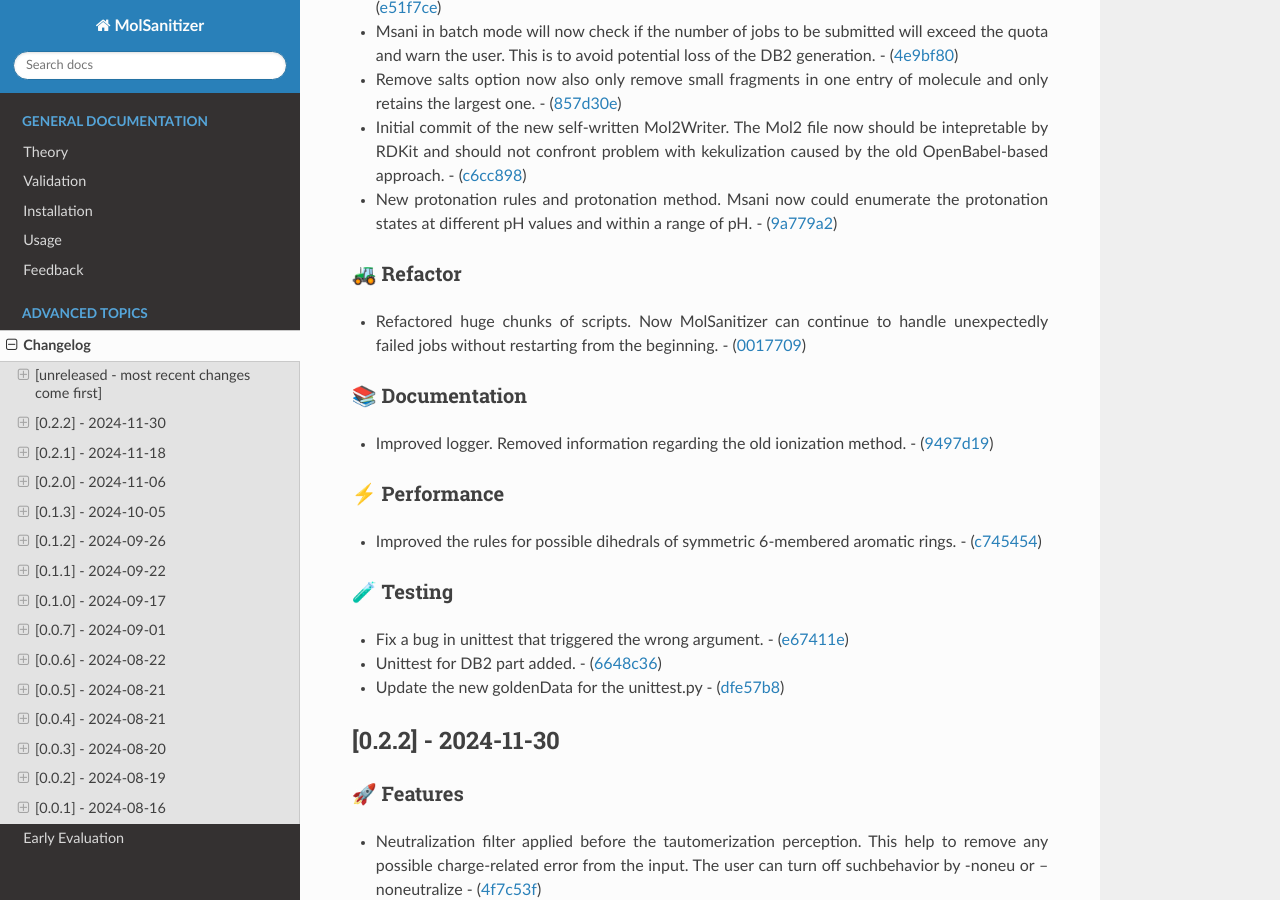
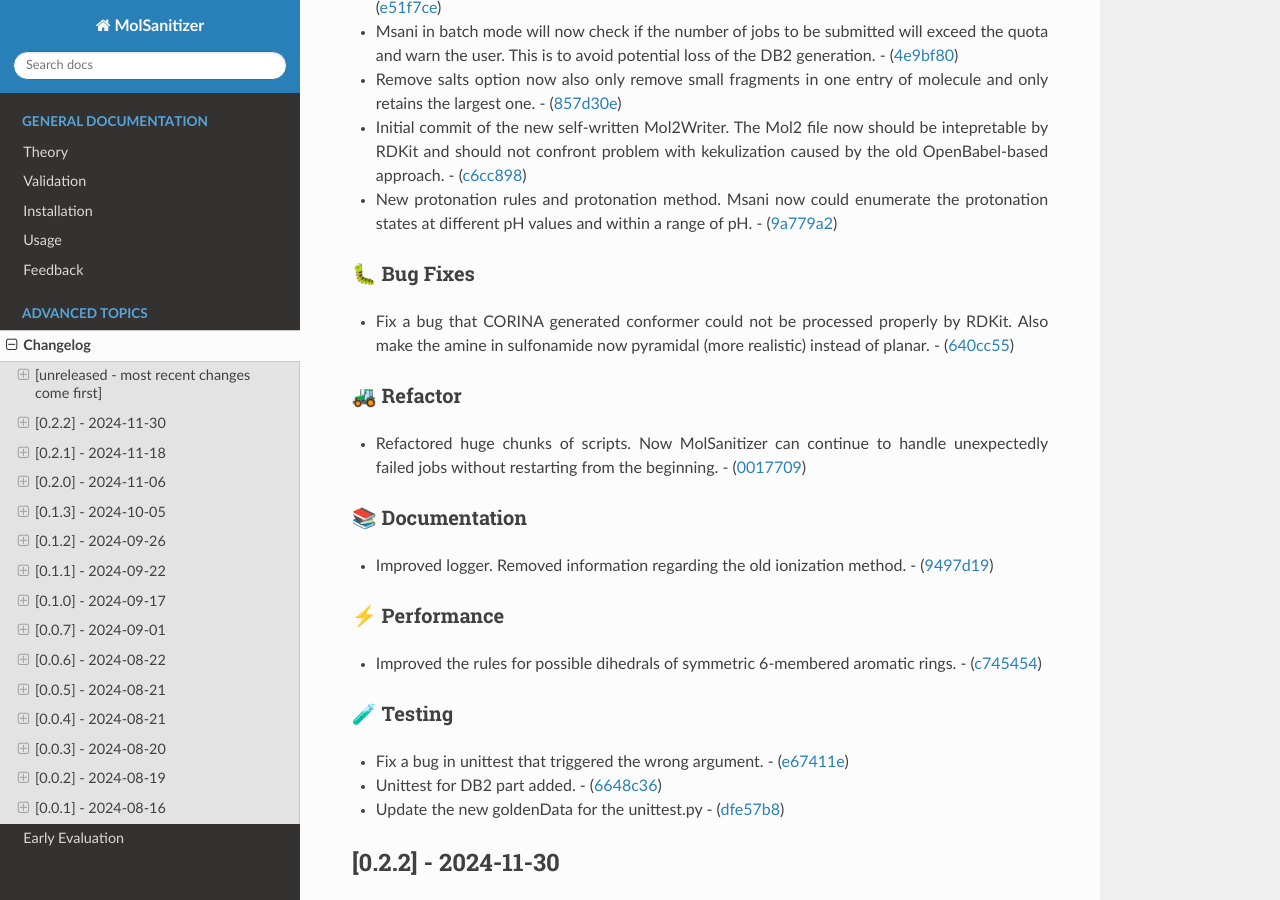
Before and after one commit to phonglam3103/msani-readthedocs, a Sphinx documentation site: the page built from docs/source/changes.rst, in a window 1280 px wide and 900 px high, scrolled down 390 px. Built offline with Sphinx 7.4.7 and the Read the Docs theme 3.1.0, drawn with Linux system fonts in a browser that asks for light colours; formulas are drawn with MathJax 3.

Commit message:
Update changes.rst from the software repository

```diff
--- a/docs/source/changes.rst
+++ b/docs/source/changes.rst
@@ -31,6 +31,14 @@ All notable changes to this project will be documented in this file.
    enumerate the protonation states at different pH values and within a
    range of pH. -
    (`9a779a2 <https://github.com/Isra3l/MolSanitizer/commit/9a779a2214159a9d177491ca6b436356cfdb96cc>`__)
+
+🐛 Bug Fixes
+~~~~~~~~~~~
+
+-  Fix a bug that CORINA generated conformer could not be processed
+   properly by RDKit. Also make the amine in sulfonamide now pyramidal
+   (more realistic) instead of planar. -
+   (`640cc55 <https://github.com/Isra3l/MolSanitizer/commit/640cc5561f3597ef0cb6dbb99b7448bc25a07076>`__)
 
 🚜 Refactor
 ~~~~~~~~~~
@@ -84,6 +92,8 @@ All notable changes to this project will be documented in this file.
    Enable by -c or –corina, but the user is asked to set a path to
    CORINA in msani_configurations.yaml. -
    (`de95bf7 <https://github.com/Isra3l/MolSanitizer/commit/de95bf7bfafde8c2306236c4a6990dd01cec0d97>`__)
+
+.. _bug-fixes-1:
 
 🐛 Bug Fixes
 ~~~~~~~~~~~
```
Also changed, not shown: other parts of docs/source/changes.rst (+10 -10 lines).
